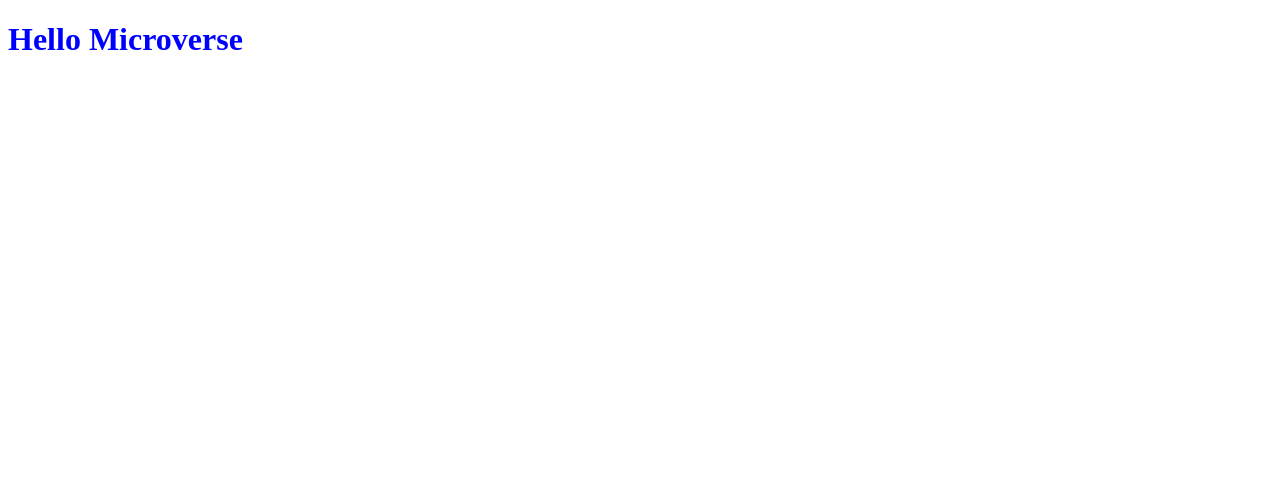
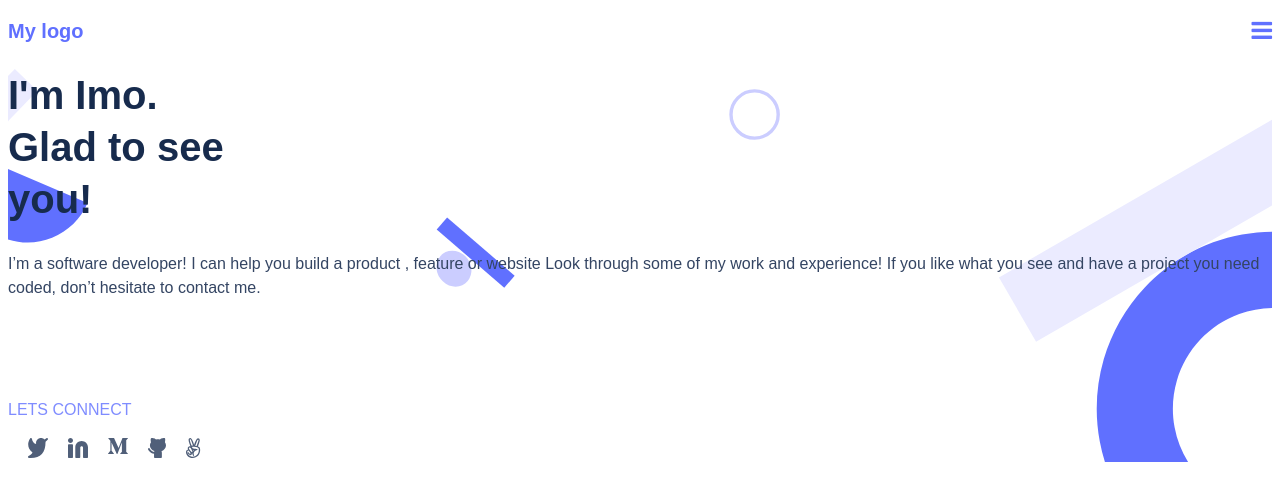
Before and after one commit to Danny-imo/portfolio, a website: page index.html in a window 1280 px wide. Drawn offline with Linux system fonts and the light colour scheme.

Commit message:
Project completion

```diff
--- a/index.html
+++ b/index.html
@@ -1,13 +1,61 @@
 <!DOCTYPE html>
 <html lang="en">
+
 <head>
     <meta charset="UTF-8">
     <meta http-equiv="X-UA-Compatible" content="IE=edge">
     <meta name="viewport" content="width=device-width, initial-scale=1.0">
+    <link rel="stylesheet" href="https://cdnjs.cloudflare.com/ajax/libs/font-awesome/4.7.0/css/font-awesome.min.css">
     <link rel="stylesheet" href="style.css">
     <title>Document</title>
 </head>
+
 <body>
-   <h1 class="color-blue">Hello Microverse</h1>
+    <header>
+        <div class="head">
+            <div class="logo">
+                <p>My logo</p>
+            </div>
+            <nav>
+                <div class="ham">
+                    <i class="fa">&#xf0c9;</i>
+                </div>
+            </nav>
+        </div>
+    </header>
+
+
+    <!-- HOME PAGE-->
+    <main class="main">
+        <div class="main-content">
+            <div class="author">
+                <h1>I'm Imo. <br> Glad to see <br> you!</h1>
+            </div>
+            <div class="content">
+                <p>I’m a software developer! I can help you
+                    build a product , feature or website Look through some of my work and experience! If you like what
+                    you see and have a project you need
+                    coded, don’t hesitate to contact me.
+                </p>
+            </div>
+        </div>
+
+
+        <div class="socials">
+            <div class="connect">
+                <a href="#" class="link">LETS CONNECT</a>
+            </div>
+
+            <div class="socials-icon">
+                <ul class="social-pic">
+                    <li><a href=""><img src="./image-folder/Vector (3).svg" alt=""></a></li>
+                    <li><a href=""><img src="image-folder/Linkedin icon.svg" alt=""></a></li>
+                    <li><a href=""><img src="image-folder/Vector (2).svg" alt=""></a></li>
+                    <li><a href=""><img src="image-folder/Vector (1).svg" alt=""></a></li>
+                    <li><a href=""><img src="image-folder/Vector.svg" alt=""></a></li>
+                </ul>
+            </div>
+        </div>
+    </main>
 </body>
 </html>
--- a/style.css
+++ b/style.css
@@ -1,3 +1,83 @@
-.color-blue {
-  color: blue;
+* {
+  font-family: "Poppins", sans-serif;
+  color: ash;
 }
+
+.main {
+  background-image: url("image-folder/header-shapes\ mobile@2x.svg");
+  background-color: #fff;
+  background-repeat: no-repeat;
+  background-size: cover;
+}
+
+.logo {
+  font-size: 20px;
+  font-weight: 700;
+  color: #6070ff;
+  font-family: "poppins", sans-serif;
+}
+
+.fa {
+  font-size: 24px;
+  color: #6070ff;
+  display: flex;
+  flex-direction: column;
+  align-items: flex-end;
+  margin-top: -45px;
+}
+
+.author {
+  line-height: 52px;
+  letter-spacing: 0;
+  text-align: left;
+}
+
+.author h1 {
+  color: #172b4d;
+  width: 100%;
+  font-size: 40px;
+  font-weight: 700;
+}
+
+.content {
+  height: 146px;
+  width: 100%;
+}
+
+.content p {
+  color: #344563;
+  font-family: "Poppins", sans-serif;
+  font-size: 16px;
+  font-weight: 400;
+  line-height: 24px;
+  letter-spacing: 0;
+  text-align: left;
+}
+
+.connect a {
+  font-family: "Poppins", sans-serif;
+  font-size: 16px;
+  font-weight: 500;
+  line-height: 24px;
+  letter-spacing: 0;
+  text-align: left;
+}
+
+.link {
+  text-decoration: none;
+  color: #7f8cff;
+}
+
+.social-pic {
+  display: flex;
+  flex: row;
+  gap: 20px;
+}
+
+.socials-icon {
+  margin-left: -20px;
+}
+
+.social-pic li {
+  list-style-type: none;
+}
```
Also changed, not shown: image-folder/Linkedin icon.svg (added), image-folder/Vector (1).svg (added), image-folder/Vector (2).svg (added), image-folder/Vector (3).svg (added), image-folder/Vector (4).svg (added), image-folder/Vector.png (added), image-folder/Vector.svg (added), image-folder/header-shapes mobile.png (added), image-folder/header-shapes mobile@2x.svg (added).
